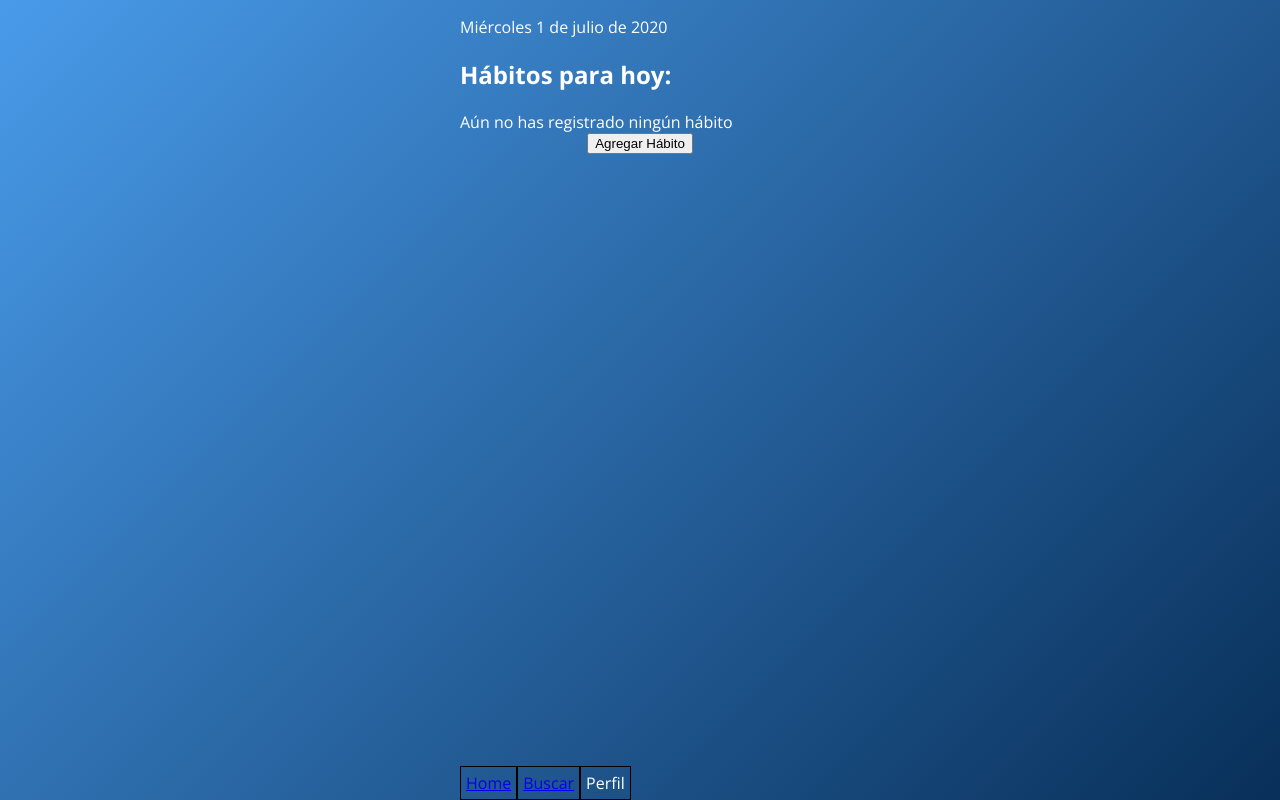
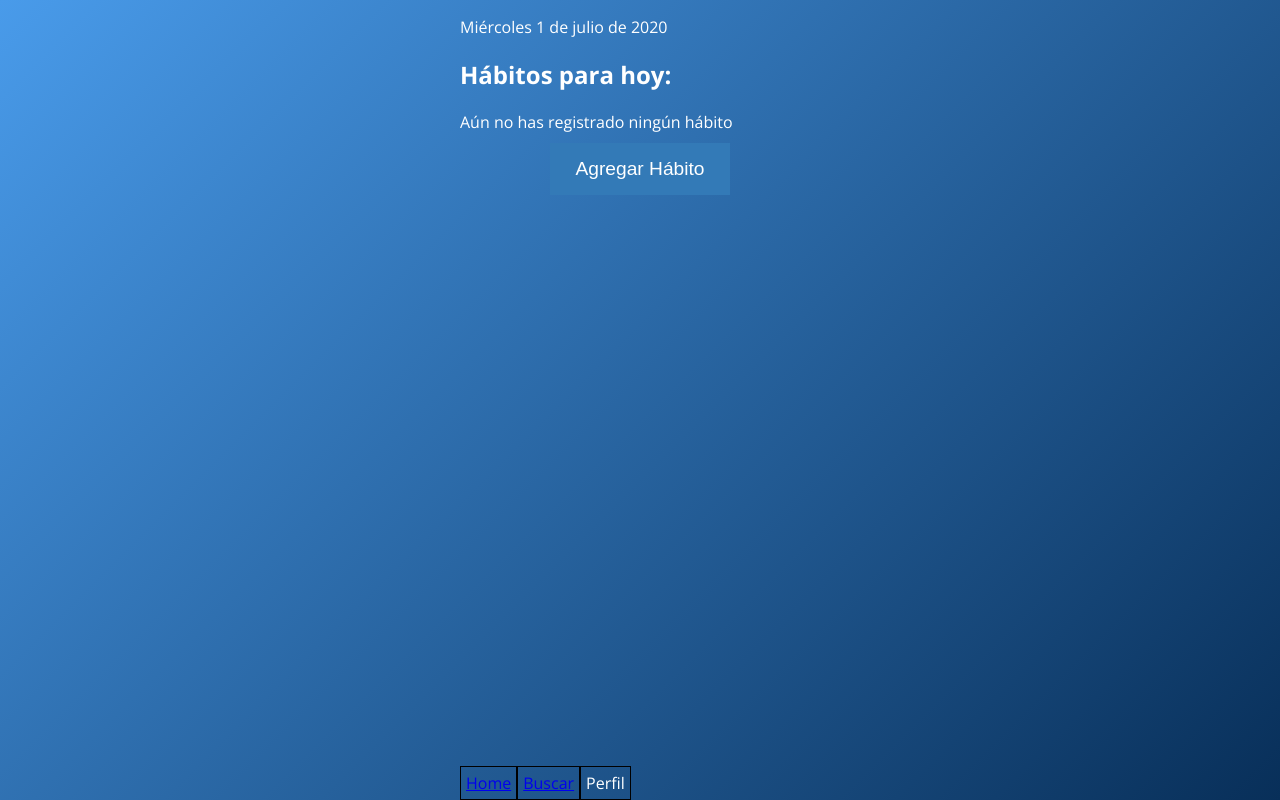
Before and after one commit to dejavuhq/sub-routines-frontend, a React app: page /home in a window 1280 px wide. Shown: the top 800 px of the page. Built offline with nearby package versions, Linux system fonts and the light colour scheme.

Commit message:
ADD button styles

```diff
--- a/src/assets/styles/main.scss
+++ b/src/assets/styles/main.scss
@@ -1,8 +1,12 @@
+* {
+  box-sizing: border-box;
+}
 html, body {
   min-height: 100%;
 }
 body {
   font-family: 'Open Sans';
+  font-size: 16px;
   max-width: 360px;
   margin: 0 auto;
   background: linear-gradient(135deg, rgba(73,155,234,1) 0%, rgba(8,47,89,1) 100%);
@@ -34,15 +38,24 @@ input {
 }
 label {
   width: 100%;
+  font-size: 1.1rem;
 }
 .form-group {
   margin: 30px 0;
 }
 button {
   display: block;
-  margin: 0 auto;
+  margin: 10px auto;
+  padding: 15px 25px;
+  border: 0;
+  background-color: #337ab7;
+  color: white;
+  font-size: 1.2rem;
 }
-form h1 {
+h1 {
   text-align: center;
   font-weight: 400;
 }
+.text-center {
+  text-align: center;
+}
```
